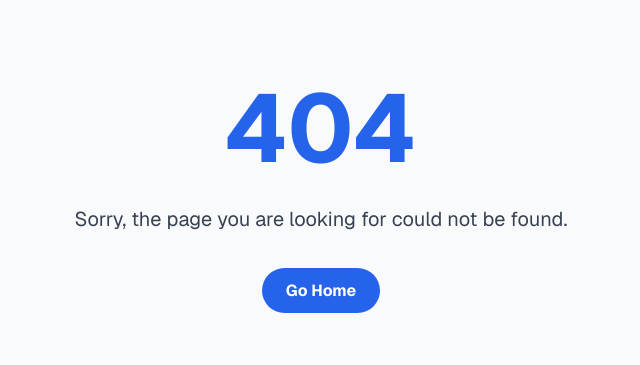
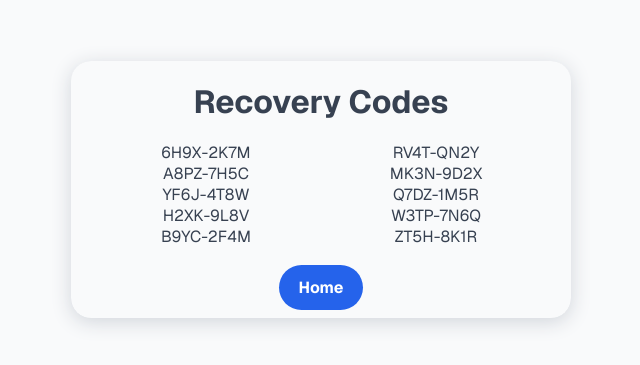
Before and after one commit to arpitchakladar/MASK-W25-ArpitChakladar-25CS10002, a Next.js app in the folder B21-2FA/: page /view-recovery-codes in a window 1280 px wide. Before the commit this address had no page. Shown: the part 211-576 px from the top of the page, without its empty margins (319-959 px from the left). Built offline with nearby package versions, Linux system fonts and the light colour scheme.

Commit message:
Added a recovery codes viewing page.

```diff
--- a/B21-2FA/src/app/(auth)/(forms)/layout.tsx
+++ b/B21-2FA/src/app/(auth)/(forms)/layout.tsx
@@ -4,7 +4,7 @@ import Link from "next/link";
 import { usePathname } from "next/navigation";
 import { useEffect, useRef, useState } from "react";
 import styles from "../auth.module.css";
-import { ResizeFormContext } from "./ResizeFormContext";
+import { ResizeFormContext } from "../ResizeFormContext";
 
 export default function AuthLayout({
 	children,
--- a/B21-2FA/src/app/(auth)/(forms)/login/page.tsx
+++ b/B21-2FA/src/app/(auth)/(forms)/login/page.tsx
@@ -4,7 +4,7 @@ import { useRouter } from "next/navigation";
 import { useMessage } from "@/app/MessageContext";
 import Form from "@/components/form/Form";
 import HiddenInput from "@/components/form/HiddenInput";
-import { useResizeForm } from "../ResizeFormContext";
+import { useResizeForm } from "../../ResizeFormContext";
 
 export default function LogInPage() {
 	const [username, setUsername] = useState("");
--- a/B21-2FA/src/app/(auth)/(forms)/signup/page.tsx
+++ b/B21-2FA/src/app/(auth)/(forms)/signup/page.tsx
@@ -5,7 +5,7 @@ import { useRouter } from "next/navigation";
 import { useMessage } from "@/app/MessageContext";
 import Form from "@/components/form/Form";
 import HiddenInput from "@/components/form/HiddenInput";
-import { useResizeForm } from "../ResizeFormContext";
+import { useResizeForm } from "../../ResizeFormContext";
 
 export default function SignUpPage() {
 	const [username, setUsername] = useState("");
--- /dev/null
+++ b/B21-2FA/src/app/(auth)/(recovery)/view-recovery-codes/page.tsx
@@ -0,0 +1,32 @@
+"use client";
+import React from "react";
+import authStyles from "../../auth.module.css";
+import styles from "./view-recovery-codes.module.css";
+import Link from "next/link";
+
+export default function ViewRecoveryCodesPage() {
+	return (
+		<div className={authStyles.container}>
+			<div className={authStyles.content}>
+				<div className={`${authStyles.form} ${styles.container}`}>
+					<h1 className={styles.heading}>Recovery Codes</h1>
+					<div className={styles.codes}>
+						<p>6H9X-2K7M</p>
+						<p>RV4T-QN2Y</p>
+						<p>A8PZ-7H5C</p>
+						<p>MK3N-9D2X</p>
+						<p>YF6J-4T8W</p>
+						<p>Q7DZ-1M5R</p>
+						<p>H2XK-9L8V</p>
+						<p>W3TP-7N6Q</p>
+						<p>B9YC-2F4M</p>
+						<p>ZT5H-8K1R</p>
+					</div>
+					<Link className={styles.homeButton} href="/">
+						Home
+					</Link>
+				</div>
+			</div>
+		</div>
+	);
+}
--- /dev/null
+++ b/B21-2FA/src/app/(auth)/(recovery)/view-recovery-codes/view-recovery-codes.module.css
@@ -0,0 +1,32 @@
+.container {
+	padding: 20px;
+	text-align: center;
+}
+
+.heading {
+	text-align: center;
+	margin-bottom: 20px;
+}
+
+.codes {
+	display: grid;
+	grid-template-columns: 1fr 1fr;
+	margin-bottom: 30px;
+}
+
+.homeButton {
+	border: none;
+	background: var(--accent);
+	color: var(--accent-foreground);
+	cursor: pointer;
+	font-weight: bold;
+	padding: 12px 20px;
+	border-radius: 9999px;
+	font-size: 1rem;
+	transition: all 0.2s ease;
+}
+
+.homeButton:hover {
+	background: var(--foreground);
+	color: var(--background);
+}
```
Also changed, not shown: B21-2FA/src/app/(auth)/ResizeFormContext.tsx (renamed from B21-2FA/src/app/(auth)/(forms)/ResizeFormContext.tsx).
